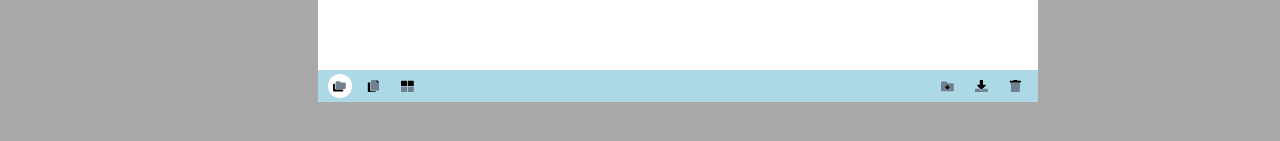
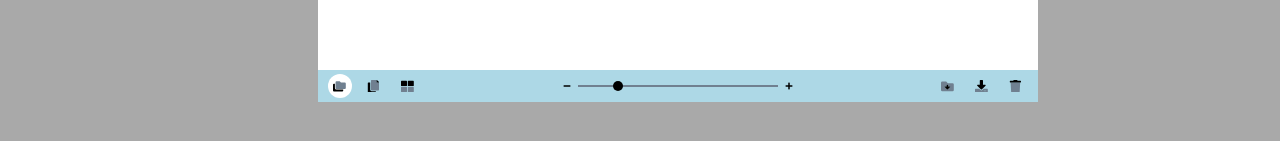
Before and after one commit to mrityunjay38/Pen-Pad, a React (Create React App) app: page / in a window 1280 px wide. Shown: the part 553-694 px from the top of the page. Built offline with nearby package versions, Linux system fonts and the light colour scheme.

Commit message:
Add zoom-in-out feature

```diff
--- a/src/components/PenPad/index.css
+++ b/src/components/PenPad/index.css
@@ -12,11 +12,14 @@
     align-items: center;
 }
 
+.main-content .container {
+    display: block;
+    overflow: auto;
+}
+
 .boards {
     position: relative;
     width: 100%;
-    height: 100%;
-    overflow: auto;
 }
 
 .boards .canvas {
--- a/src/components/PenPad/index.jsx
+++ b/src/components/PenPad/index.jsx
@@ -11,7 +11,7 @@ const { LANDSCAPE_VIEW, PORTRAIT_VIEW, GRID_VIEW } = actionTypes;
 
 const PenPad = () => {
   const boards = useSelector((state) => state.boards);
-  const view = useSelector(state => state.view.viewType);
+  const [view,scale] = useSelector(state => [state.view.viewType,{transform: `scale(${state.view.zoom})`}]);
   const {width, height, viewWidth, viewHeight} = useConstructCanvas();
 
   return (
@@ -22,11 +22,13 @@ const PenPad = () => {
       <Col>
         <Row className={view}>
           <Col className="main-content" width={viewWidth} height={viewHeight}>
-          <Row className="boards">
+          <Col className="container">
+          <Row className="boards" style={scale}>
             {boards.map((board, id) => (
               <Whiteboard key={id} width={width} height={height - 32} /> // subtract statusbar height
             ))}
           </Row>
+          </Col>
           <StatusBar />
           </Col>
         </Row>
--- a/src/components/StatusBar/index.css
+++ b/src/components/StatusBar/index.css
@@ -8,16 +8,19 @@
   background: white;
 }
 
-.view-type, .page-info {
+.view-type,
+.page-info {
   padding: 5px;
 }
 
-.view-type svg, .page-info svg {
+.view-type svg,
+.page-info svg {
   width: 0.8em;
   height: 0.8em;
 }
 
-.view-type span, .page-info span {
+.view-type span,
+.page-info span {
   width: 1.5em;
   height: 1.5em;
   border-radius: 50px;
@@ -32,10 +35,44 @@
   align-items: center;
 }
 
-#download:hover, #download-all:hover {
+#download:hover,
+#download-all:hover {
   background: white;
 }
 
 #delete:hover {
   background: tomato;
 }
+
+.minus,
+.plus {
+  /* font-size: 1.5em; */
+}
+
+.zoom-in-out svg {
+  width: 0.5em;
+  height: 0.5em;
+}
+
+.range {
+  margin-left: 5px;
+  margin-right: 5px;
+}
+
+.zoom-in-out input[type=range] {
+    appearance: none;
+    background-color: slategray;
+    width: 200px;
+    height: 2px;
+    outline: none;
+}
+
+.zoom-in-out input[type="range"]::-webkit-slider-thumb {
+    appearance: none;
+    background-color: black;
+    width: 10px;
+    height: 10px;
+    border-radius: 50px;
+    cursor: pointer;
+    outline: none;
+}
--- a/src/components/StatusBar/index.jsx
+++ b/src/components/StatusBar/index.jsx
@@ -6,16 +6,21 @@ import { ReactComponent as GridView } from "../../assets/img/grid.svg";
 import { ReactComponent as Trash } from "../../assets/img/trash.svg";
 import { ReactComponent as DownloadAll } from '../../assets/img/download-all.svg';
 import { ReactComponent as Download } from "../../assets/img/download.svg";
+import { ReactComponent as ZoomOut } from "../../assets/img/minus.svg";
+import { ReactComponent as ZoomIn } from "../../assets/img/plus.svg";
 import { useDispatch, useSelector } from "react-redux";
-import { viewChanger } from "../../redux/actions/view";
+import { viewChanger,changeScale } from "../../redux/actions/view";
 import actionTypes from "../../redux/types/actionTypes";
 import "./index.css";
+import { useState } from "react";
+import { useEffect } from "react";
 
 const { LANDSCAPE_VIEW, PORTRAIT_VIEW, GRID_VIEW } = actionTypes;
 
 const StatusBar = () => {
+  const view = useSelector((state) => state.view.viewType);
   const changeView = useChangeView();
-  const view = useSelector((state) => state.view.viewType);
+  const [min,max,scale,zoom] = useZoomInOut();
 
   return (
     <Row className="status-bar">
@@ -39,6 +44,13 @@ const StatusBar = () => {
           <GridView />
         </span>
       </Col>
+      <Col className="zoom-in-out center">
+        <span className="minus center"><ZoomOut /></span>
+        <span className="range center">
+          <input type="range" name="zoom" min={min} max={max} value={scale} onChange={(e) => zoom(e)}/>
+        </span>
+        <span className="plus center"><ZoomIn /></span>
+      </Col>
       <Col className="page-info" align="flex-end">
         <span className="center" id="download-all">
           <DownloadAll />
@@ -61,4 +73,18 @@ const useChangeView = () => {
   };
 };
 
+const useZoomInOut = () => {
+  const min = 10;
+  const max = 500;
+  const [scale,setScale] = useState(100);
+  const dispatch = useDispatch();
+
+  const onZoom = ({target}) => setScale(target.value);
+
+  // set default onload scale to 100%
+  useEffect(() => {dispatch(changeScale(scale/100))},[scale,dispatch])
+
+  return [min,max,scale,onZoom];
+}
+
 export default StatusBar;
--- a/src/redux/actions/view.js
+++ b/src/redux/actions/view.js
@@ -1,5 +1,5 @@
 import actionTypes from '../types/actionTypes';
-const { VIEW_CHANGE } = actionTypes;
+const { VIEW_CHANGE, SCALE_CHANGE } = actionTypes;
 
 export const viewChanger = (view) => {
     return {
@@ -7,3 +7,10 @@ export const viewChanger = (view) => {
         view
     }
 }
+
+export const changeScale = (scale) => {
+    return {
+        type: SCALE_CHANGE,
+        scale
+    }
+}
--- a/src/redux/reducers/view.js
+++ b/src/redux/reducers/view.js
@@ -1,14 +1,17 @@
 import actionTypes from '../types/actionTypes';
-const { VIEW_CHANGE, LANDSCAPE_VIEW } = actionTypes;
+const { VIEW_CHANGE, LANDSCAPE_VIEW, SCALE_CHANGE } = actionTypes;
 
 const initState = {
-    viewType: LANDSCAPE_VIEW
+    viewType: LANDSCAPE_VIEW,
+    zoom: 1
 }
 
 const view = (state = initState, action) => {
     switch(action.type){
         case VIEW_CHANGE:
             return {...state, viewType: action.view};
+        case SCALE_CHANGE:
+            return {...state, zoom: action.scale}
         default:
             return state;
     }
--- a/src/redux/types/actionTypes.js
+++ b/src/redux/types/actionTypes.js
@@ -3,7 +3,8 @@ const actionTypes = {
     "VIEW_CHANGE": "VIEW_CHANGE",
     "LANDSCAPE_VIEW": "landscape",
     "PORTRAIT_VIEW": "portrait",
-    "GRID_VIEW": "grid"
+    "GRID_VIEW": "grid",
+    "SCALE_CHANGE": "SCALE_CHANGE"
 }
 
 export default actionTypes;
```
Also changed, not shown: src/assets/img/minus.svg (added), src/assets/img/plus.svg (added). Lines whose indentation alone changed are shown as unchanged.
